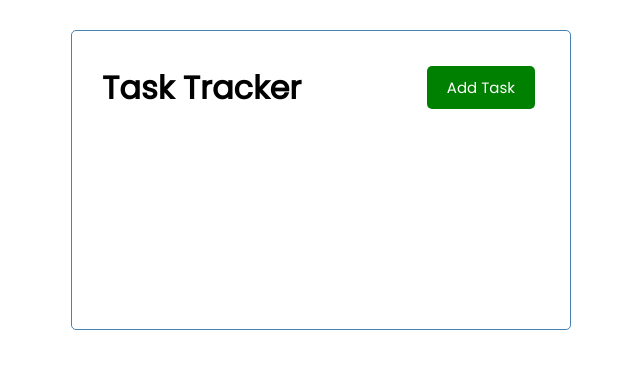
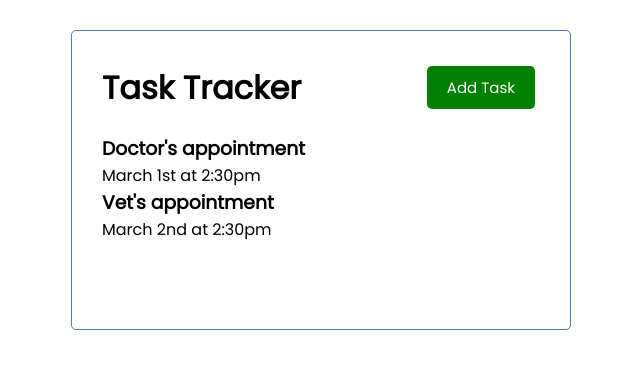
Before and after one commit to eduardosancho/vue-todo-list, a Vue app: page / in a window 1280 px wide. Shown: the top 368 px of the page, without its empty margins (319-959 px from the left). Built offline with nearby package versions, Linux system fonts and the light colour scheme.

Commit message:
Add Tasks and Task components

```diff
--- a/src/App.vue
+++ b/src/App.vue
@@ -1,17 +1,39 @@
 <template>
   <div class="container">
     <Header title="Task Tracker" />
+    <Tasks :tasks="tasks" />
   </div>
 </template>
 
 <script>
 import Header from "./components/Header.vue";
+import Tasks from "./components/Tasks.vue";
 
 export default {
   name: "App",
   components: {
     Header,
+    Tasks,
   },
+  data() {
+    tasks: []
+  },
+  created() {
+    this.tasks = [
+      {
+        id: 1,
+        text: 'Doctor\'s appointment',
+        day: 'March 1st at 2:30pm',
+        reminder: true,
+      },
+      {
+        id: 2,
+        text: 'Vet\'s appointment',
+        day: 'March 2nd at 2:30pm',
+        reminder: false,
+      }
+    ]
+  }
 };
 </script>
 
--- /dev/null
+++ b/src/components/Task.vue
@@ -0,0 +1,15 @@
+<template>
+<div class="task">
+  <h3>{{task.text}}</h3>
+  <p>{{task.day}}</p>
+</div>
+</template>
+
+<script>
+export default {
+  name: 'Task',
+  props: {
+      task: Object
+    }
+  }
+</script>
--- /dev/null
+++ b/src/components/Tasks.vue
@@ -0,0 +1,19 @@
+<template>
+  <div :key="task.id" v-for="task in tasks">
+  <Task :task="task" />
+  </div>
+</template>
+
+<script>
+import Task from './Task.vue'
+
+export default {
+  name: 'Tasks',
+  props: {
+    tasks: Array
+  },
+  components: {
+    Task
+  }
+}
+</script>
```
